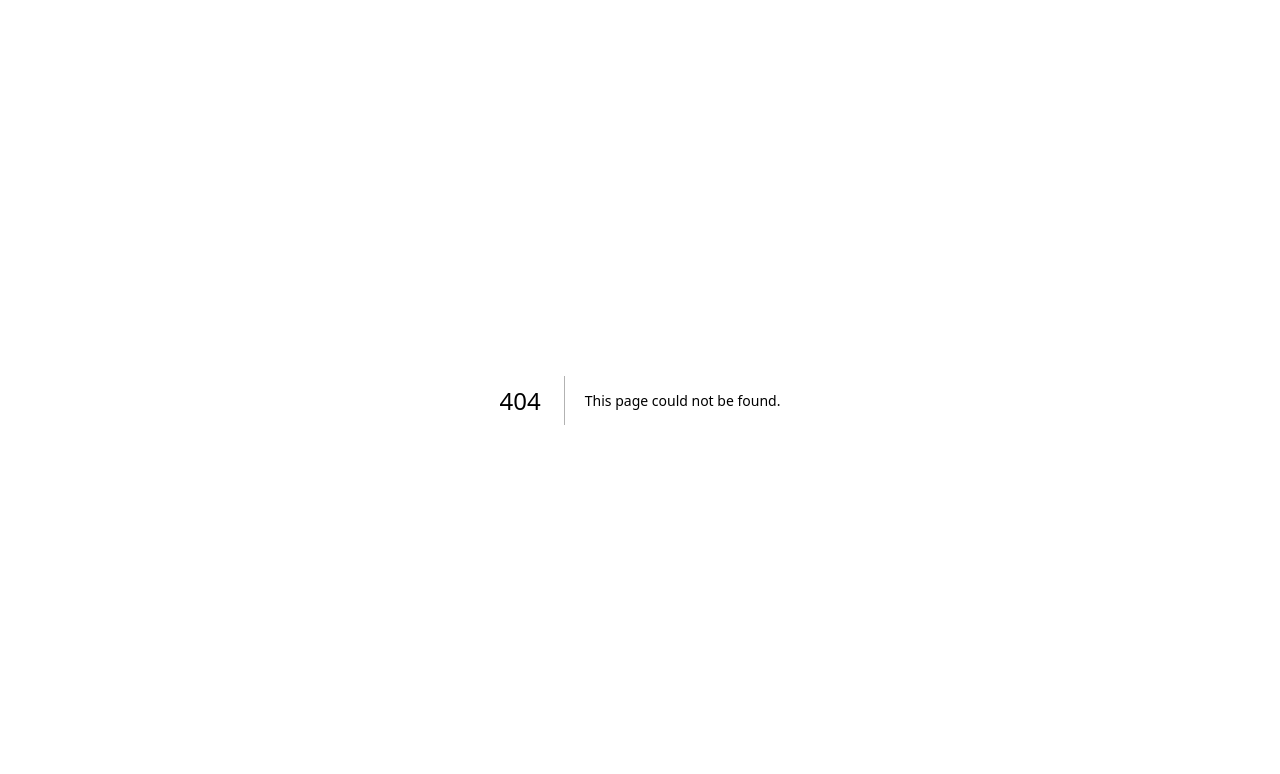
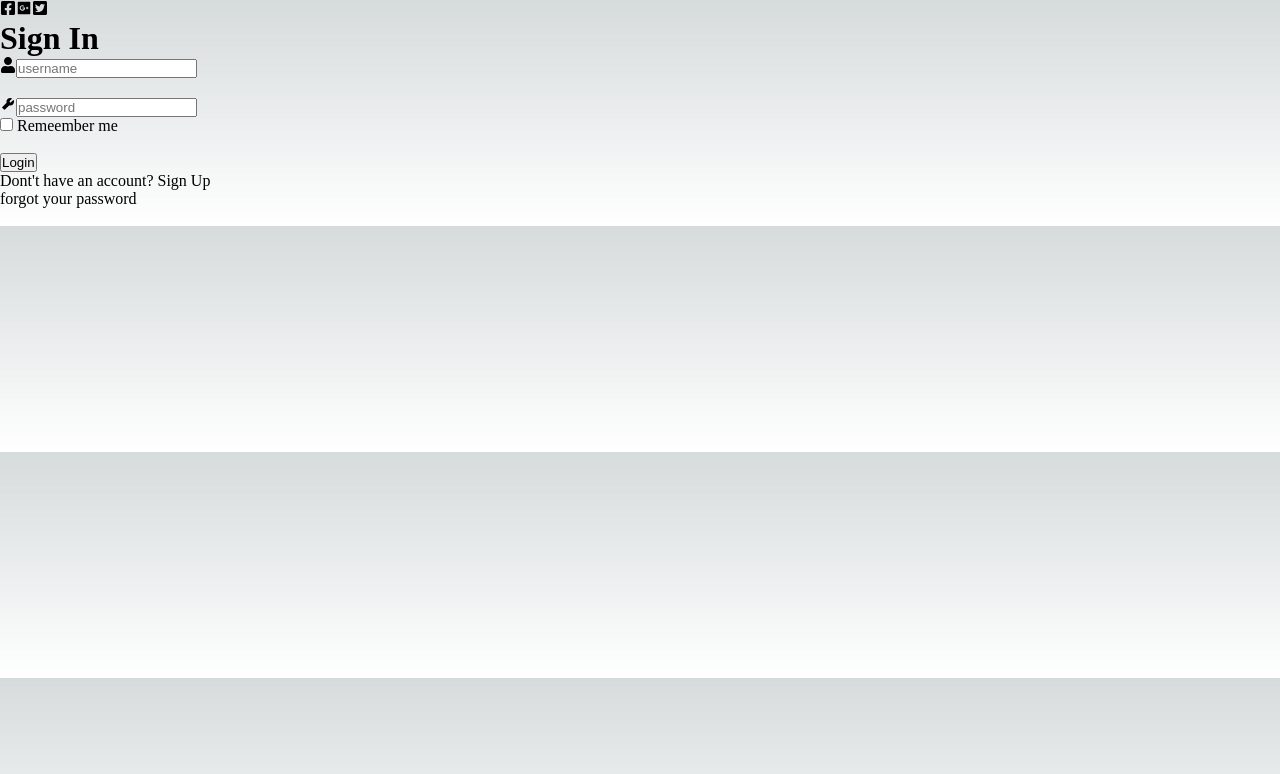
Before and after one commit to AartiBagwan/aart-work, a Next.js app: page /Loginindex in a window 1280 px wide. Before the commit this address had no page. Shown: the top 774 px of the page. Built offline with nearby package versions, Linux system fonts and the light colour scheme.

Commit message:
third commit

```diff
--- /dev/null
+++ b/comopents/LoginPage.js
@@ -0,0 +1,59 @@
+import { FaFacebookSquare } from "react-icons/fa";
+import { AiFillGooglePlusSquare } from "react-icons/ai";
+import { FaTwitterSquare } from "react-icons/fa";
+import { FaUser } from "react-icons/fa";
+import { AiFillTool } from "react-icons/ai";
+import React from 'react'
+
+import Link from "next/link";
+
+
+function LoginPage() {
+  return (
+    <div className="mainContainer">
+    <div className="main1">
+
+<div className="icone">
+<span id="i"><FaFacebookSquare /></span>
+<span id="i"><AiFillGooglePlusSquare /></span>
+<span id="i"><FaTwitterSquare /></span>
+</div>
+
+<div className='head1'>
+<h1 id="hello"> Sign In </h1>
+</div>
+
+<div className='humm'>
+<span id="Sp"><FaUser /></span>
+<input type="text" class="tell" placeholder="username" required id="uname"></input>
+</div><br></br>
+
+<div className='humm1'>
+<span id="Sp1"><AiFillTool /></span>
+  <input type="text" class="tell1" placeholder="password" required id="pwd"></input>
+</div>
+
+<div className="remee">
+<input type="checkbox" id="html" name="fav_language" value="HTML"></input>
+  <label for="html" class="la"> Remeember me</label><br></br>
+</div><br></br>
+
+<div className="btn">
+<button id="Bt">Login</button>
+</div>
+
+<div className="page">
+<p id="PP"> Dont't have an account? <a href="htt://">Sign Up</a> </p>
+</div>
+
+<div className="link">
+<a href="http://" className='got1'>forgot your password</a><br></br>
+</div><br></br>
+
+
+    </div>
+    </div>
+  )
+}
+
+export default LoginPage
--- /dev/null
+++ b/pages/Loginindex.js
@@ -0,0 +1,12 @@
+import LoginPage from '@/comopents/LoginPage'
+import React from 'react'
+
+const Loginindex = () => {
+  return (
+    <div>
+      <LoginPage/>
+    </div>
+  )
+}
+
+export default Loginindex
```
